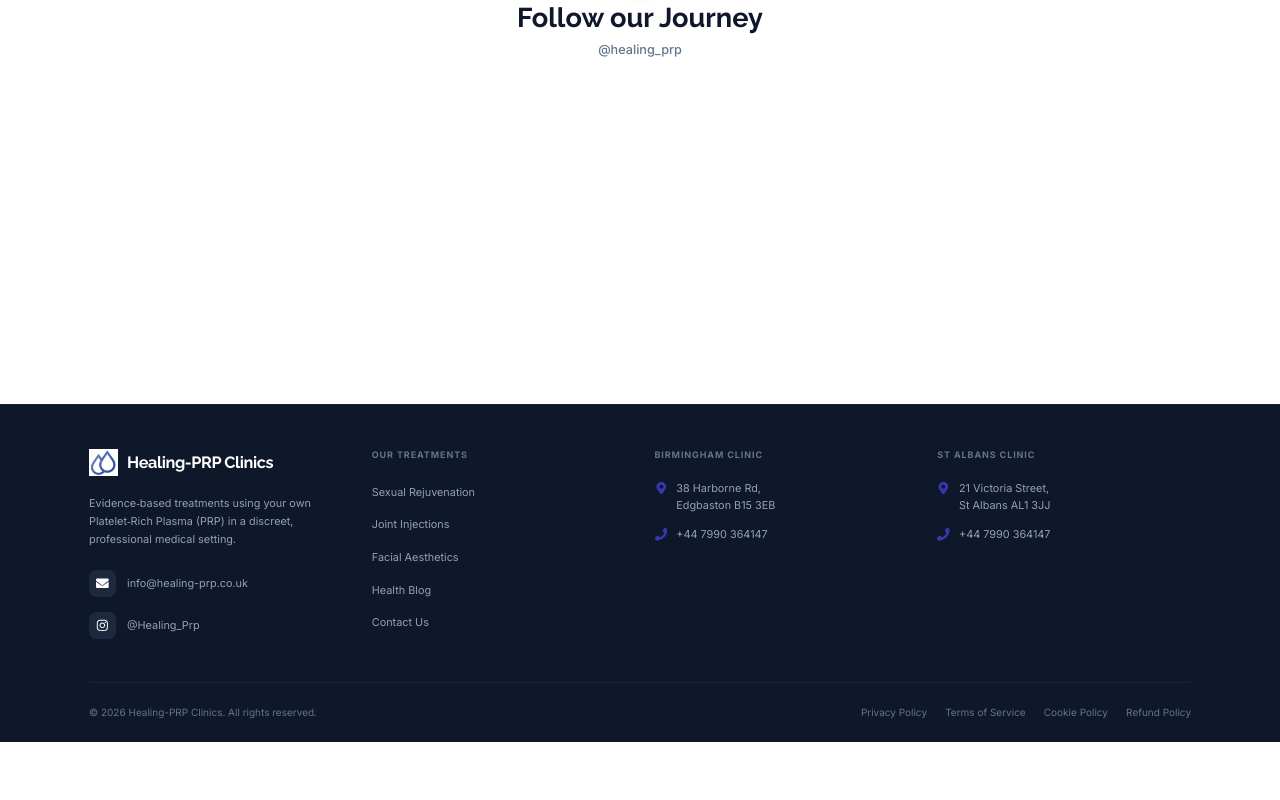
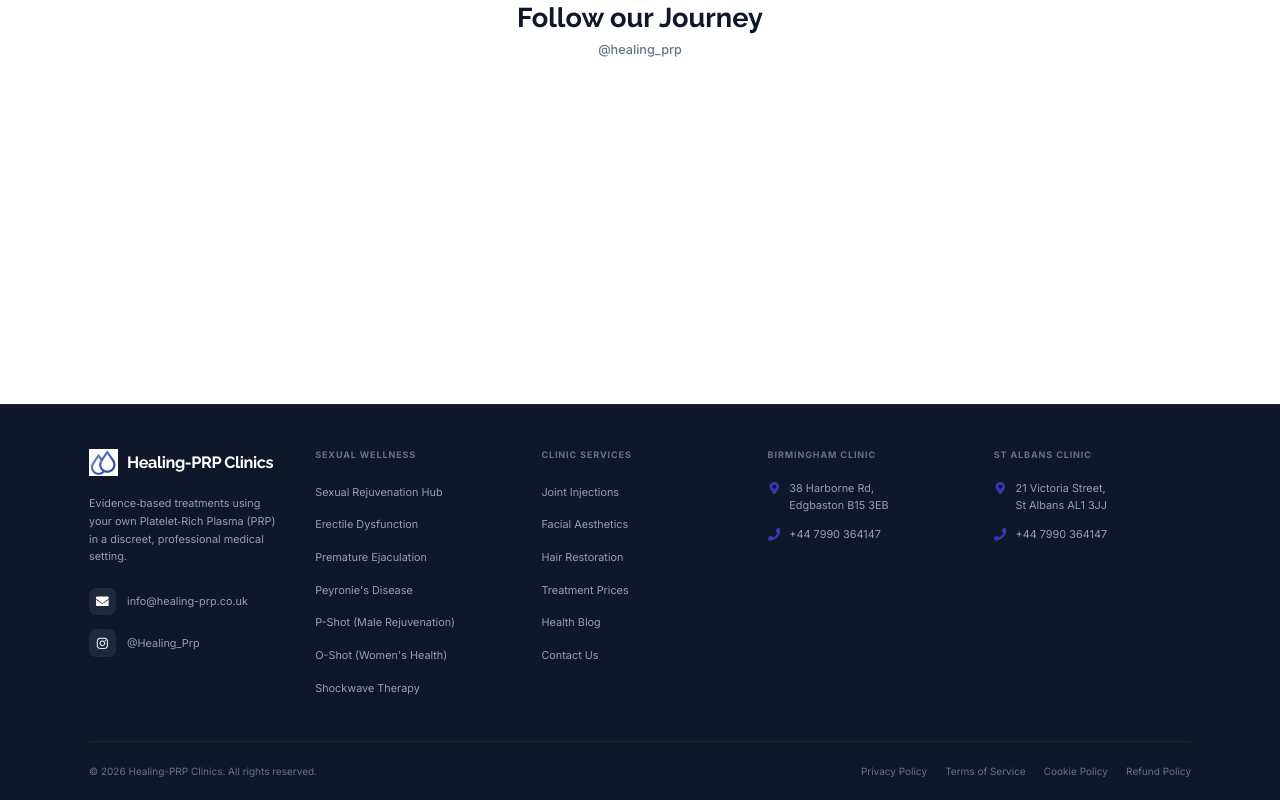
Before and after one commit to binithekid/Healing-PRP-Clinics-Preview, a Next.js app: page / in a window 1280 px wide. Shown: the part 4613-5413 px from the top of the page. Before the commit the page ends 5355 px from the top, so only its background shows below. Built offline with nearby package versions, Linux system fonts and the light colour scheme.

Commit message:
Update Footer.tsx

```diff
--- a/src/components/Footer.tsx
+++ b/src/components/Footer.tsx
@@ -72,10 +72,22 @@ export default function Footer() {
     },
   ];
 
-  const treatments = [
-    { name: "Sexual Rejuvenation", href: isBirmingham ? "/birmingham/sexual-rejuvenation" : "/sexual-rejuvenation" },
+  // --- NEW SEO LINK HUBS ---
+  const sexualWellnessLinks = [
+    { name: "Sexual Rejuvenation Hub", href: isBirmingham ? "/birmingham/sexual-rejuvenation" : "/sexual-rejuvenation" },
+    { name: "Erectile Dysfunction", href: isBirmingham ? "/birmingham/erectile-dysfunction" : "/erectile-dysfunction" },
+    { name: "Premature Ejaculation", href: isBirmingham ? "/birmingham/premature-ejaculation" : "/premature-ejaculation" },
+    { name: "Peyronie's Disease", href: isBirmingham ? "/birmingham/peyronies-disease" : "/peyronies-disease" },
+    { name: "P-Shot (Male Rejuvenation)", href: isBirmingham ? "/birmingham/p-shot" : "/p-shot" },
+    { name: "O-Shot (Women's Health)", href: isBirmingham ? "/birmingham/o-shot" : "/o-shot" },
+    { name: "Shockwave Therapy", href: isBirmingham ? "/birmingham/shockwave-therapy-erectile-dysfunction" : "/shockwave-therapy-erectile-dysfunction" },
+  ];
+
+  const clinicServicesLinks = [
     { name: "Joint Injections", href: isBirmingham ? "/birmingham/joint-injections" : "/joint-injections" },
     { name: "Facial Aesthetics", href: isBirmingham ? "/birmingham/facial-aesthetics" : "/facial-aesthetics" },
+    { name: "Hair Restoration", href: isBirmingham ? "/birmingham/hair-restoration" : "/hair-restoration" },
+    { name: "Treatment Prices", href: "/prices" },
     { name: "Health Blog", href: "/blog" },
     { name: "Contact Us", href: "/contact", isContact: true },
   ];
@@ -87,8 +99,9 @@ export default function Footer() {
 
       <footer className="bg-[#0f172a] text-white font-inter border-t border-white/5">
         <div className="max-w-7xl mx-auto px-4 sm:px-6 lg:px-8">
+          {/* Expanded to lg:grid-cols-5 to accommodate the new column without breaking the layout */}
           <motion.div
-            className="py-12 grid grid-cols-1 md:grid-cols-2 lg:grid-cols-4 gap-10 lg:gap-8"
+            className="py-12 grid grid-cols-1 sm:grid-cols-2 lg:grid-cols-5 gap-10 lg:gap-8"
             initial="hidden"
             whileInView="visible"
             viewport={{ once: true, amount: 0.1 }}
@@ -132,13 +145,32 @@ export default function Footer() {
               </div>
             </motion.div>
 
-            {/* Quick Links */}
+            {/* NEW SEO HUB 1: Sexual Wellness */}
             <motion.div variants={itemVariants}>
               <h4 className="text-[9px] font-bold text-slate-500 uppercase tracking-widest mb-5">
-                Our Treatments
+                Sexual Wellness
               </h4>
               <ul className="space-y-3">
-                {treatments.map((item, idx) => (
+                {sexualWellnessLinks.map((item, idx) => (
+                  <li key={idx}>
+                    <Link
+                      href={item.href}
+                      className="text-xs text-slate-400 hover:text-white transition-colors"
+                    >
+                      {item.name}
+                    </Link>
+                  </li>
+                ))}
+              </ul>
+            </motion.div>
+
+            {/* NEW SEO HUB 2: Clinic Services */}
+            <motion.div variants={itemVariants}>
+              <h4 className="text-[9px] font-bold text-slate-500 uppercase tracking-widest mb-5">
+                Clinic Services
+              </h4>
+              <ul className="space-y-3">
+                {clinicServicesLinks.map((item, idx) => (
                   <li key={idx}>
                     <Link
                       href={item.href}
```
